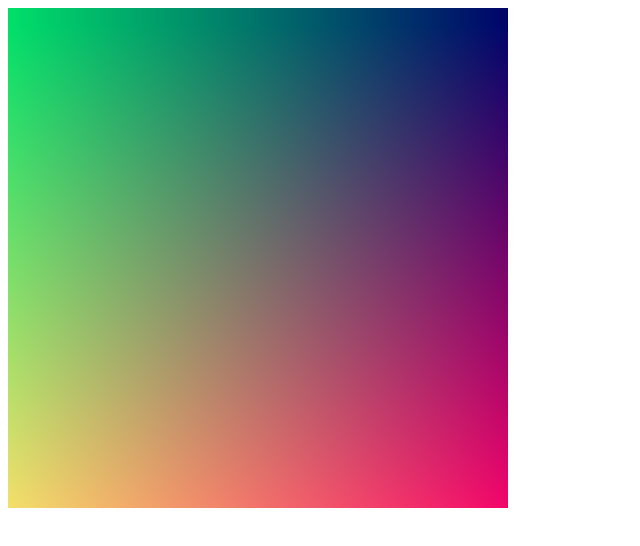
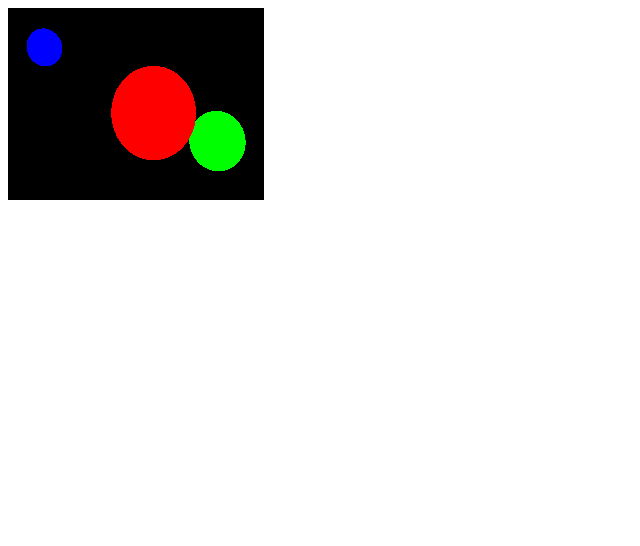
Before and after one commit to Katarinich/3d-renderer-js, a plain HTML site: page index.html in a window 1280 px wide. Shown: the whole page, without its empty margins (0-640 px from the left). Drawn offline with Linux system fonts and the light colour scheme.

Commit message:
Fully implemented intersection tests for objects on scene

```diff
--- a/index.html
+++ b/index.html
@@ -8,6 +8,7 @@
   <body>
     <script src="vector.js" type="text/javascript"></script>
     <script src="ray.js" type="text/javascript"></script>
+    <script src="sphere.js" type="text/javascript"></script>
     <script src="color.js" type="text/javascript"></script>
     <script src="image.js" type="text/javascript"></script>
     <script src="index.js" type="text/javascript"></script>
--- a/index.js
+++ b/index.js
@@ -1,3 +1,23 @@
+function min(array, fn) {
+  if (array.length == 0) {
+    return null;
+  }
+
+  let minValue = Infinity;
+  let minElement = null;
+
+  for (let x of array) {
+    const value = fn(x);
+
+    if (value < minValue) {
+      minValue = value;
+      minElement = x;
+    }
+  }
+
+  return minElement;
+}
+
 class RayTracer {
   constructor(scene, width, height) {
     this.scene = scene;
@@ -6,6 +26,29 @@ class RayTracer {
   }
 
   tracedValueAtPixel(x, y) {
+    const ray = this.getRayForPixel(x, y);
+
+    // now we need to find all of the intersections for the ray
+    const intersections = this.scene.objects
+      .map((obj) => ({ object: obj, t: obj.getIntersection(ray) }))
+      .filter((intersection) => intersection.t);
+
+    // if there are more than one intersection we need to get with the smallest t as the closest
+    const intersection = min(intersections, (intersection) => intersection.t);
+
+    if(x === 255) {
+      console.log(intersection)
+    }
+
+    if (!intersection) {
+      // if no intersection at all, the pixel is black
+      return new Color(0, 0, 0);
+    }
+
+    return intersection.object.color;
+  }
+
+  getRayForPixel(x, y) {
     const xt = x / this.width;
     const yt = (this.height - y - 1) / this.height;
 
@@ -22,18 +65,13 @@ class RayTracer {
     );
 
     const point = Vector.linearInterpolation(bottom, top, yt);
-    const ray = new Ray(point, point.subtract(this.scene.camera));
 
-    return new Color(
-      (ray.direction.x + 1.2) / 2.6,
-      (ray.direction.y + 0.9) / 2,
-      ray.direction.z / -6
-    );
+    return new Ray(point, point.subtract(this.scene.camera));
   }
 }
 
-const WIDTH = 500;
-const HEIGHT = 500;
+const WIDTH = 256;
+const HEIGHT = 192;
 
 const SCENE = {
   camera: new Vector(0, 0, 2),
@@ -43,6 +81,11 @@ const SCENE = {
     bottomLeft: new Vector(-1.28, -0.86, -0.5),
     bottomRight: new Vector(1.28, -0.86, -0.5),
   },
+  objects: [
+    new Sphere(new Vector(-1.1, 0.6, -1), 0.2, new Color(0, 0, 1)),
+    new Sphere(new Vector(0.2, -0.1, -1), 0.5, new Color(1, 0, 0)),
+    new Sphere(new Vector(1.2, -0.5, -1.75), 0.4, new Color(0, 1, 0)),
+  ],
 };
 
 const image = new Image(WIDTH, HEIGHT);
@@ -60,7 +103,7 @@ const tracer = new RayTracer(SCENE, WIDTH, HEIGHT);
 // fill image with color
 for (let y = 0; y < HEIGHT; y++) {
   for (let x = 0; x < WIDTH; x++) {
-    image.drawPixel(x, y, imageColorFromColor(tracer.tracedValueAtPixel(x, y)));
+    image.drawPixel(y, x, imageColorFromColor(tracer.tracedValueAtPixel(x, y)));
   }
 }
 
```
